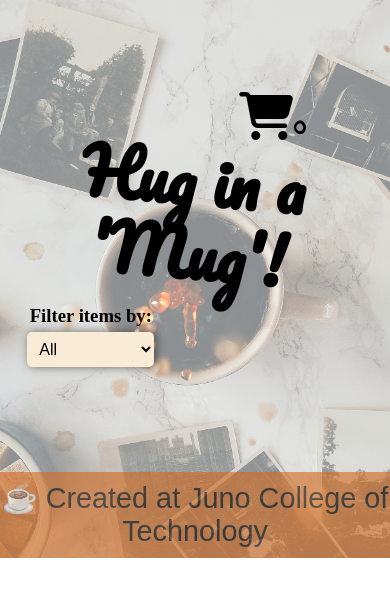
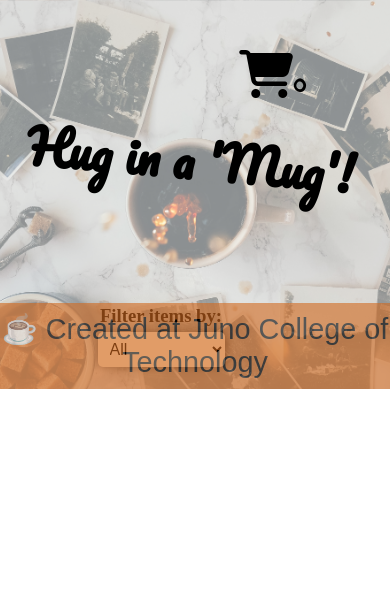
Before and after one commit to jxu710/jingruXu-project3, a React (Create React App) app: page / in a window 390 px wide. Shown: the top 596 px of the page. Built offline with nearby package versions, Linux system fonts and the light colour scheme; no server answers; the database is empty.

Commit message:
added media queries

```diff
--- a/src/index.css
+++ b/src/index.css
@@ -149,7 +149,6 @@ nav li {
 }
 
 nav li img{
-  transition: all 300ms;
   width:250px;
   height: 200px;
   padding: 0;
@@ -182,12 +181,6 @@ article{
   font-family: 'Indie Flower', cursive;
 }
 
-
-nav li button {
-  margin-left: 80px;
-  font-family: 'Indie Flower', cursive;
-}
-
 nav ul > p{
   font-family: 'Indie Flower', cursive;
   padding-top: 50px;
@@ -202,6 +195,8 @@ nav ul button{
   border-radius: 15px;
   padding: 5px;
   font-size: 1.2rem;
+  margin-left: 80px;
+  font-family: 'Indie Flower', cursive;
 
 }
 
@@ -249,5 +244,47 @@ select{
 
 /* media query */
 @media(max-width:1200px){
+  header {
+    height: 30vh;
+  }
 
+  form{
+    left: 15vw;
+  }
 }
+
+
+@media(max-width:1000px){
+nav ul button{
+  display: block;
+}
+}
+
+
+@media(max-width:700px){
+  nav{
+    width: 60%;
+  }
+  nav li {
+    margin-block: 30px;
+  }
+  form{
+    left: 25vw;
+  }
+
+  i{
+    top: 5vh;
+  }
+}
+
+@media(max-width:500px){
+  h1{
+    font-size: 3rem;
+  }
+  nav{
+    width: 100vw;
+  }
+  nav ul button{
+    margin-left: 30%;
+  }
+  }
```
